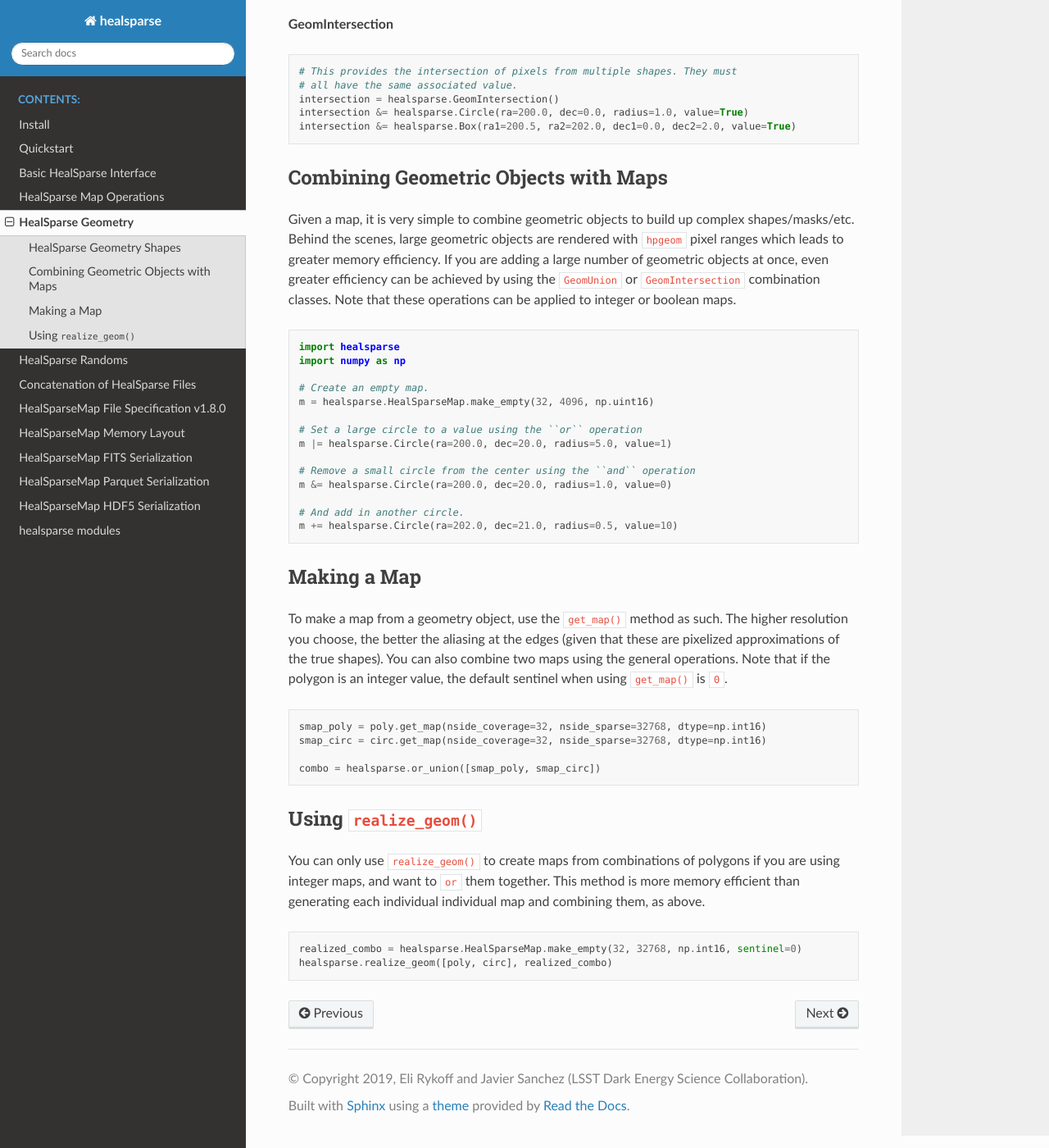
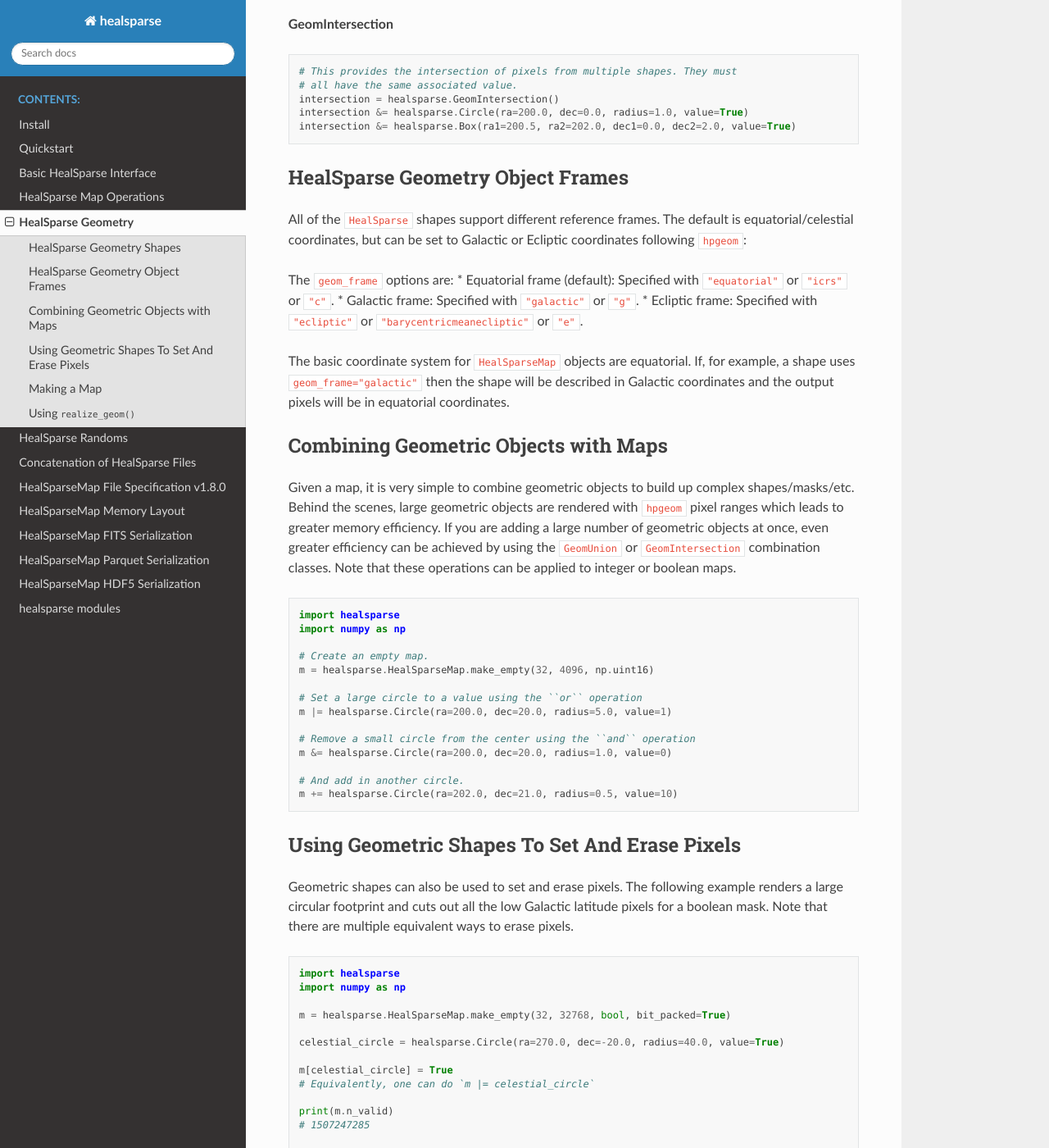
Before and after one commit to LSSTDESC/healsparse, a Sphinx documentation site: the page built from docs/geometry.rst, in a window 1280 px wide and 1400 px high, scrolled down 1703 px. Shown: the whole window at 82% size. Built offline with Sphinx 7.4.7 and the Read the Docs theme 3.1.0, drawn with Linux system fonts in a browser that asks for light colours; cross-references to code outside the pages are shown as plain code; some of the changed text lies outside the part shown.

Commit message:
Add documentation on geometric frames and deleting geometric objects.

```diff
--- a/docs/geometry.rst
+++ b/docs/geometry.rst
@@ -92,6 +92,20 @@ They share a base class, and while the instantiation is different, the operation
     intersection &= healsparse.Box(ra1=200.5, ra2=202.0, dec1=0.0, dec2=2.0, value=True)
 
 
+HealSparse Geometry Object Frames
+---------------------------------
+
+All of the :code:`HealSparse` shapes support different reference frames.
+The default is equatorial/celestial coordinates, but can be set to Galactic or Ecliptic coordinates following :code:`hpgeom`:
+
+The :code:`geom_frame` options are:
+* Equatorial frame (default): Specified with :code:`"equatorial"` or :code:`"icrs"` or :code:`"c"`.
+* Galactic frame: Specified with :code:`"galactic"` or :code:`"g"`.
+* Ecliptic frame: Specified with :code:`"ecliptic"` or :code:`"barycentricmeanecliptic"` or :code:`"e"`.
+
+The basic coordinate system for :code:`HealSparseMap` objects are equatorial.
+If, for example, a shape uses :code:`geom_frame="galactic"` then the shape will be described in Galactic coordinates and the output pixels will be in equatorial coordinates.
+
 
 Combining Geometric Objects with Maps
 -------------------------------------
@@ -119,6 +133,48 @@ Note that these operations can be applied to integer or boolean maps.
     m += healsparse.Circle(ra=202.0, dec=21.0, radius=0.5, value=10)
 
 
+Using Geometric Shapes To Set And Erase Pixels
+----------------------------------------------
+
+Geometric shapes can also be used to set and erase pixels.
+The following example renders a large circular footprint and cuts out all the low Galactic latitude pixels for a boolean mask.
+Note that there are multiple equivalent ways to erase pixels.
+
+.. code-block :: python
+
+    import healsparse
+    import numpy as np
+
+    m = healsparse.HealSparseMap.make_empty(32, 32768, bool, bit_packed=True)
+
+    celestial_circle = healsparse.Circle(ra=270.0, dec=-20.0, radius=40.0, value=True)
+
+    m[celestial_circle] = True
+    # Equivalently, one can do `m |= celestial_circle`
+
+    print(m.n_valid)
+    # 1507247285
+
+    galactic_box = healsparse.Box(ra1=0.0, ra2=360.0, dec1=-20.0, dec2=20.0, value=False, geom_frame="g")
+
+    del m[galactic_box]
+    # Equivalently, one can do `m &= galactic_box` (because the value is False)
+    # or one can do `m.clear_pixels(galactic_box)` or `m[galactic_box] = None`
+
+    print(m.n_valid)
+    # 564284571
+
+    # Note that because this map was very large and cut down, it has extra coverage
+    # and is "fragmented":
+    print(m.is_fragmented)
+    # True
+
+    m.defragment()
+
+    print(m.is_fragmented)
+    # False
+
+
 Making a Map
 ------------
 
```
